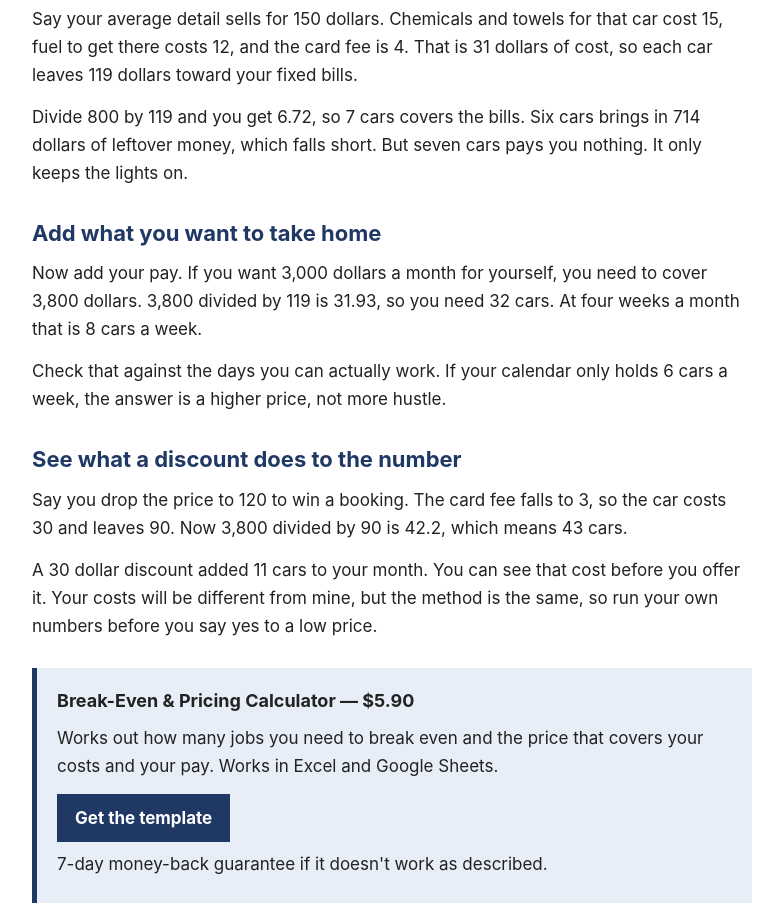
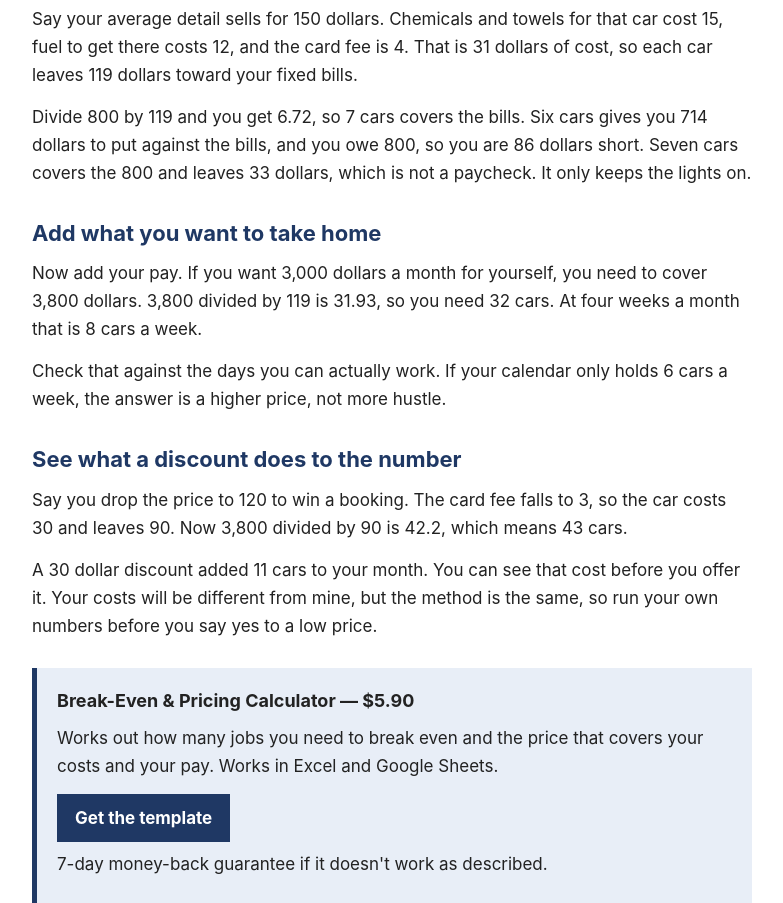
Before and after one commit to Buildersbench/Buildersbench.github.io, a plain HTML site: page posts/how-many-cars-a-month-does-a-mobile-detailer-need-to-break-even.html in a window 1280 px wide. Shown: the part 821-1724 px from the top of the page, without its empty margins (248-1031 px from the left). Drawn offline with Linux system fonts and the light colour scheme.

Commit message:
Fix break-even wording: six cars leaves 714 toward the bills, 86 short; seven cars leaves 33

```diff
--- a/posts/how-many-cars-a-month-does-a-mobile-detailer-need-to-break-even.html
+++ b/posts/how-many-cars-a-month-does-a-mobile-detailer-need-to-break-even.html
@@ -26,7 +26,7 @@
 
 <h2>Find what each car leaves after its own costs</h2>
 <p>Say your average detail sells for 150 dollars. Chemicals and towels for that car cost 15, fuel to get there costs 12, and the card fee is 4. That is 31 dollars of cost, so each car leaves 119 dollars toward your fixed bills.</p>
-<p>Divide 800 by 119 and you get 6.72, so 7 cars covers the bills. Six cars brings in 714 dollars of leftover money, which falls short. But seven cars pays you nothing. It only keeps the lights on.</p>
+<p>Divide 800 by 119 and you get 6.72, so 7 cars covers the bills. Six cars gives you 714 dollars to put against the bills, and you owe 800, so you are 86 dollars short. Seven cars covers the 800 and leaves 33 dollars, which is not a paycheck. It only keeps the lights on.</p>
 
 <h2>Add what you want to take home</h2>
 <p>Now add your pay. If you want 3,000 dollars a month for yourself, you need to cover 3,800 dollars. 3,800 divided by 119 is 31.93, so you need 32 cars. At four weeks a month that is 8 cars a week.</p>
```
